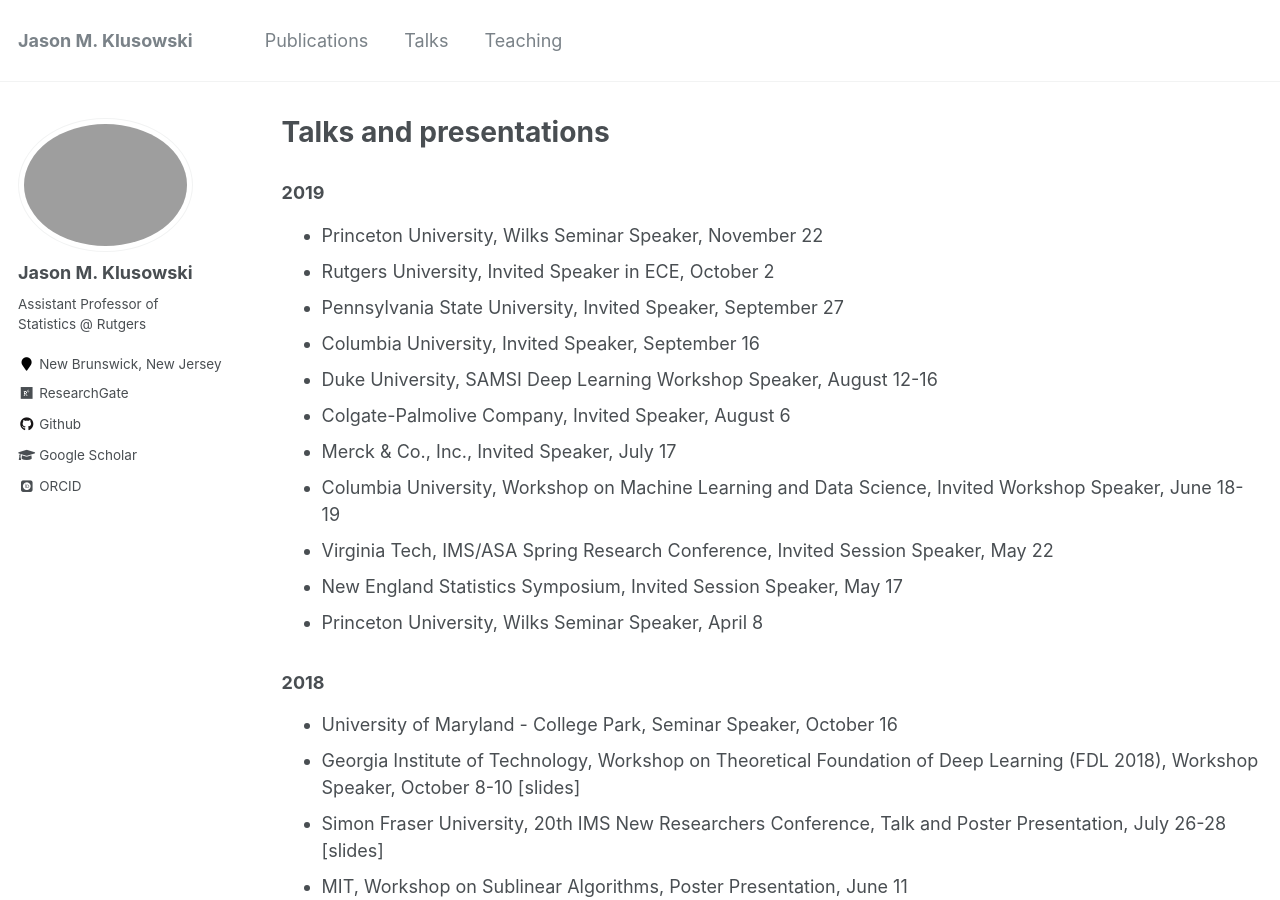
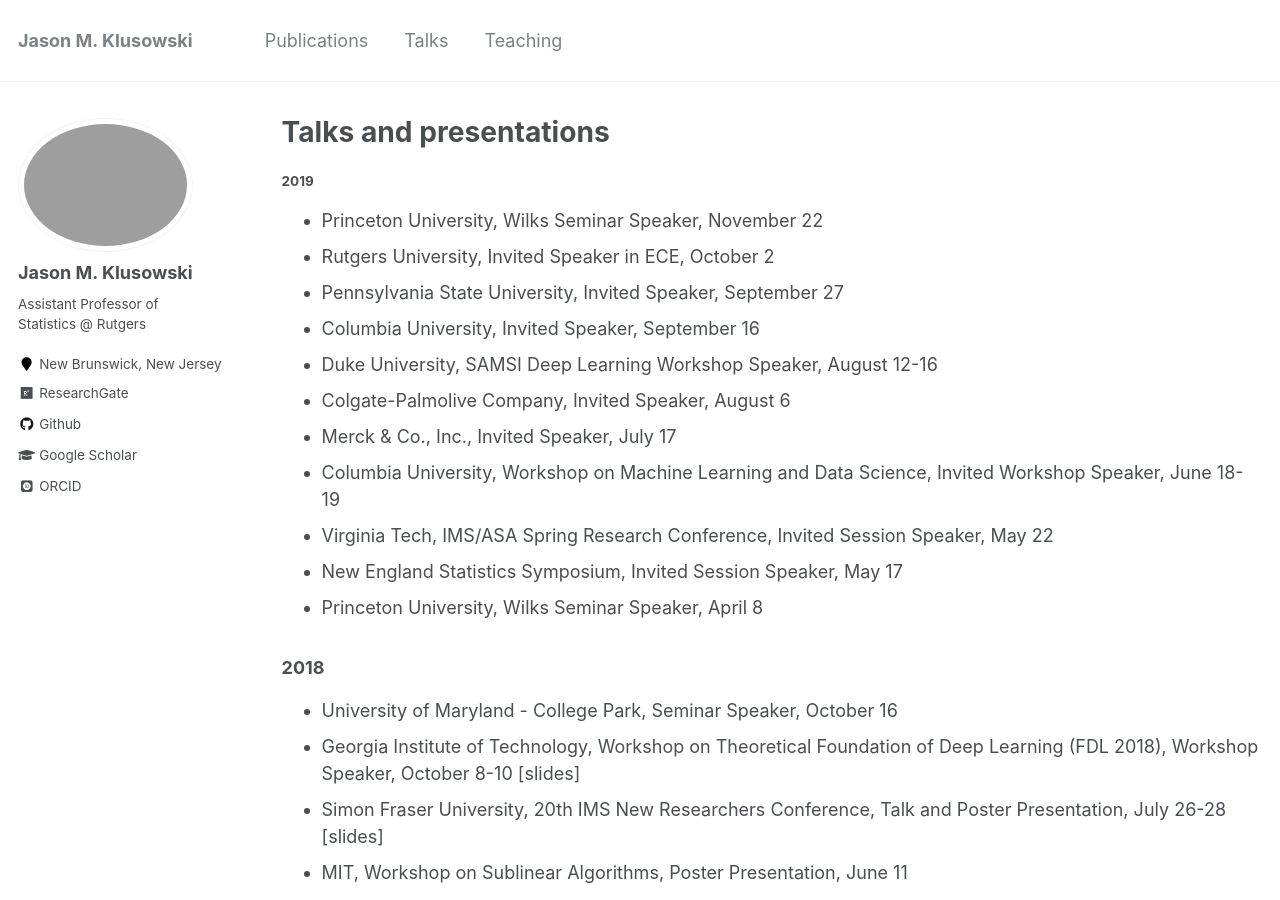
Before and after one commit to jasonklusowski/jasonklusowski.github.io, a Jekyll site: the page built from _pages/talks.md, in a window 1280 px wide and 900 px high. Built offline with Jekyll 4.4.1, drawn with Linux system fonts in a browser that asks for light colours; some web fonts are replaced.

```diff
--- a/_pages/talks.md
+++ b/_pages/talks.md
@@ -5,7 +5,7 @@ permalink: /talks/
 author_profile: true
 ---
 
-### 2019
+##### 2019
 * Princeton University, Wilks Seminar Speaker, November 22
 * Rutgers University, Invited Speaker in ECE, October 2
 * Pennsylvania State University, Invited Speaker, September 27
```
